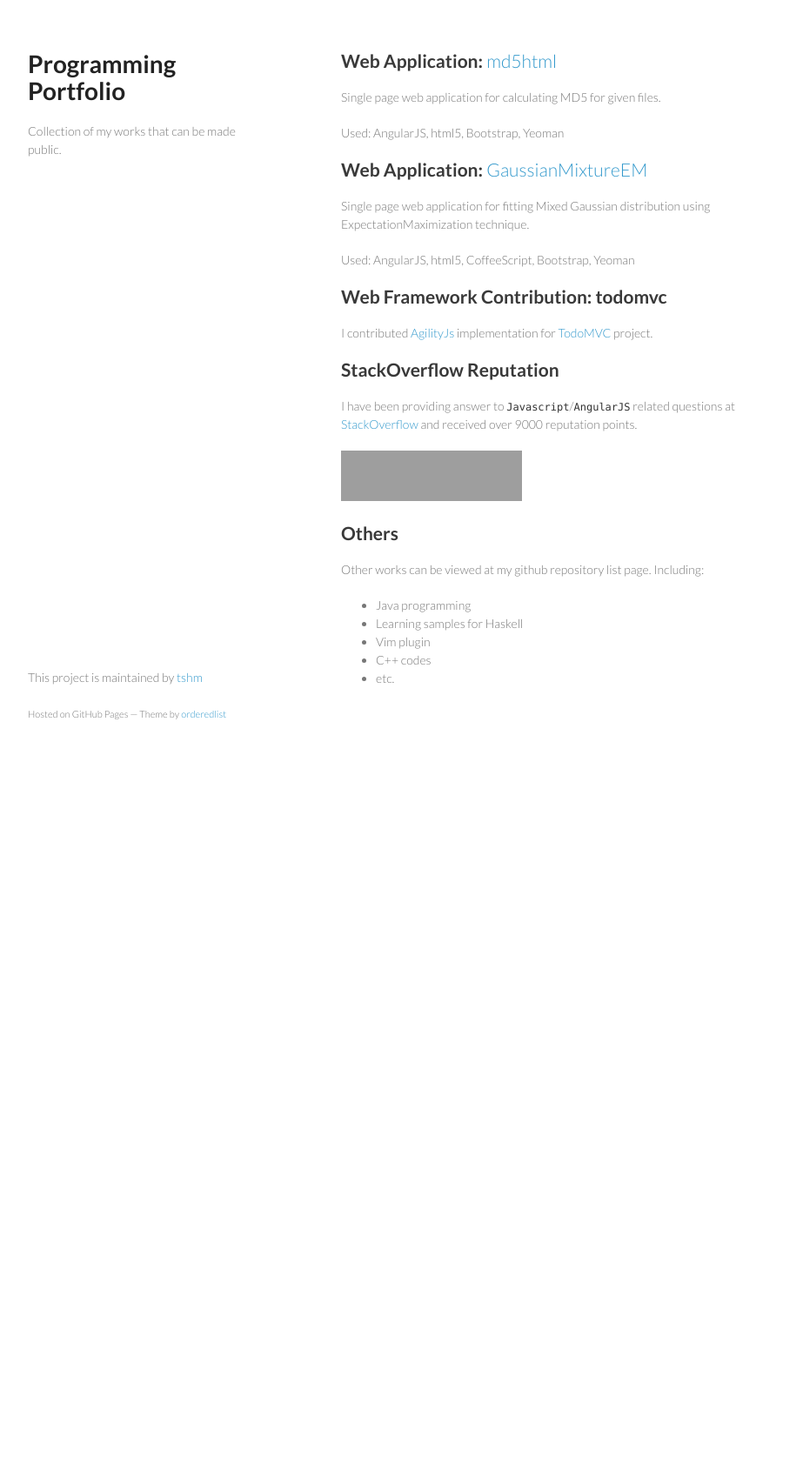
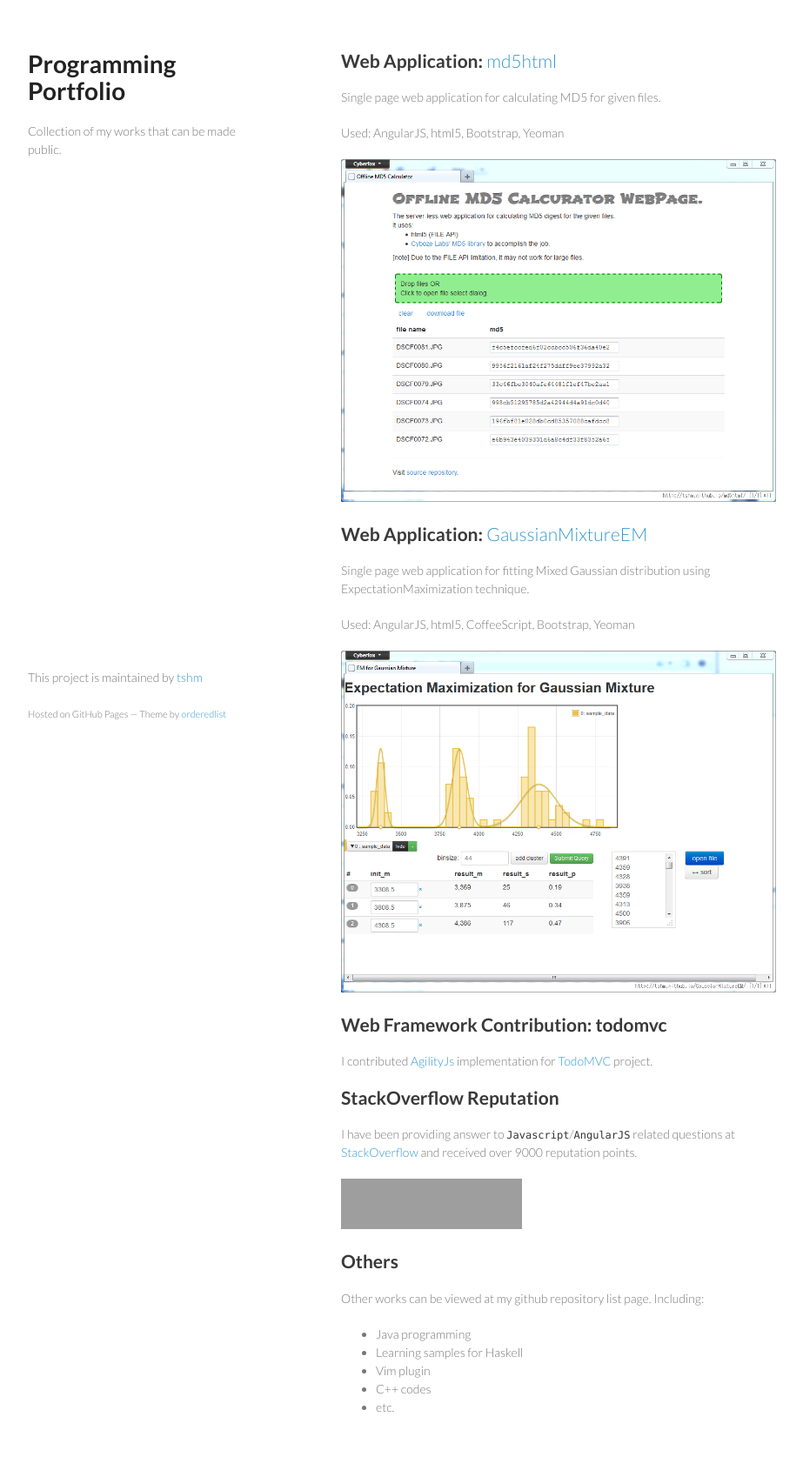
Before and after one commit to tshm/portfolio, a Jekyll site: the page built from index.md, in a window 1280 px wide. Shown: the whole page at 87% size, without its empty margins (178-1101 px from the left). Built offline with Jekyll 4.4.1, drawn with Linux system fonts in a browser that asks for light colours; Markdown is read by kramdown in place of the engine named in the settings; before the commit the page ends 900 px from its top, so only the background shows below that; grey boxes are pictures that could not be loaded.

Commit message:
add screenshots

```diff
--- a/index.md
+++ b/index.md
@@ -8,11 +8,15 @@ given files.
 
 Used: AngularJS, html5, Bootstrap, Yeoman
 
+![screenshot of md5html webpage](/image/md5html.png)
+
 ## Web Application: [GaussianMixtureEM](http://tshm.github.io/GaussianMixtureEM)
 Single page web application for fitting Mixed
 Gaussian distribution using ExpectationMaximization technique.
 
 Used: AngularJS, html5, CoffeeScript, Bootstrap, Yeoman
+
+![screenshot of GaussianMixtureEM webpage](/image/GaussianMixtureEM.png)
 
 ## Web Framework Contribution: todomvc
 I contributed [AgilityJs](http://agilityjs.com/) implementation for
```
Also changed, not shown: image/GaussianMixtureEM.png (added), image/md5html.png (added).
